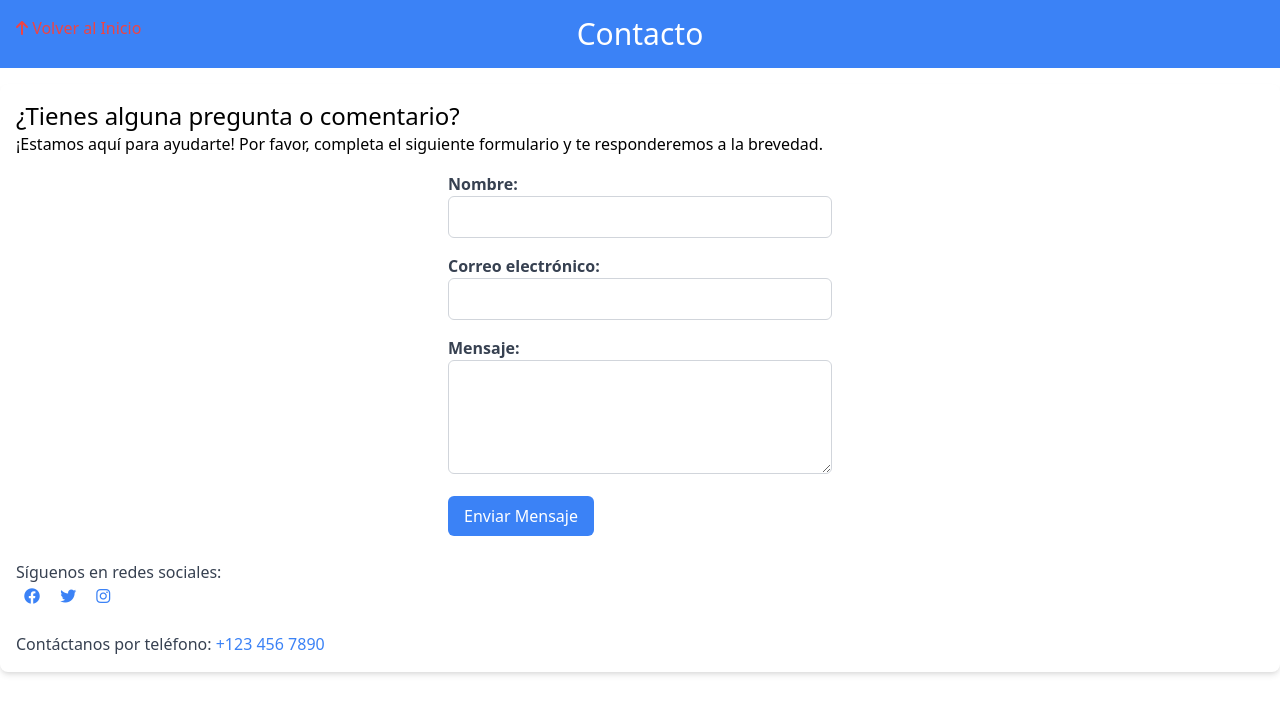
After one commit to santiangofrancozx/rentalsWebsitePy, a Django app: page /contacto/ in a window 1280 px wide. The commit adds this page. Shown: the top 714 px of the page. Run offline with Django 4.2, Linux system fonts and the light colour scheme.

Commit message:
Se agrega template de modificar usuario, contacto y reservas

```diff
--- /dev/null
+++ b/search/templates/contacto.html
@@ -0,0 +1,60 @@
+<!DOCTYPE html>
+<html lang="es">
+<head>
+    <meta charset="UTF-8">
+    <meta name="viewport" content="width=device-width, initial-scale=1.0">
+    <title>Contacto - TuEmpresa de Alquiler de Vehículos</title>
+    <link href="https://cdn.jsdelivr.net/npm/tailwindcss@2.2.19/dist/tailwind.min.css" rel="stylesheet">
+    <link rel="stylesheet" href="https://cdnjs.cloudflare.com/ajax/libs/font-awesome/6.2.0/css/all.min.css">
+</head>
+<body>
+    <a href="/" class="fixed top-0 left-0 m-4 text-red-500 hover:text-red-700">
+        <i class="fas fa-arrow-up"></i> Volver al Inicio
+    </a>
+    <header class="bg-blue-500 text-white py-4">
+        <h1 class="text-3xl text-center" id="inicio">Contacto</h1>
+    </header>
+    <div class="container mx-auto mt-4 p-4 bg-white shadow-md rounded-lg">
+        <h2 class="text-2xl">¿Tienes alguna pregunta o comentario?</h2>
+        <p class="mb-4">¡Estamos aquí para ayudarte! Por favor, completa el siguiente formulario y te responderemos a la brevedad.</p>
+
+        <form action="procesar_formulario.php" method="POST" class="max-w-sm mx-auto">
+            <div class="mb-4">
+                <label for="nombre" class="block text-gray-700 font-bold">Nombre:</label>
+                <input type="text" id="nombre" name="nombre" required
+                    class="w-full px-3 py-2 border rounded-md border-gray-300 focus:outline-none focus:border-blue-500"
+                >
+            </div>
+
+            <div class="mb-4">
+                <label for="correo" class="block text-gray-700 font-bold">Correo electrónico:</label>
+                <input type="email" id="correo" name="correo" required
+                    class="w-full px-3 py-2 border rounded-md border-gray-300 focus:outline-none focus:border-blue-500"
+                >
+            </div>
+
+            <div class="mb-4">
+                <label for="mensaje" class="block text-gray-700 font-bold">Mensaje:</label>
+                <textarea id="mensaje" name="mensaje" rows="4" required
+                    class="w-full px-3 py-2 border rounded-md border-gray-300 focus:outline-none focus:border-blue-500"
+                ></textarea>
+            </div>
+
+            <button type="submit" class="bg-blue-500 text-white px-4 py-2 rounded-md hover:bg-blue-700 focus:outline-none">
+                Enviar Mensaje
+            </button>
+        </form>
+
+        <div class="mt-6">
+            <p class="text-gray-700">Síguenos en redes sociales:</p>
+            <a href="#" class="text-blue-500 hover:text-blue-700 mx-2"><i class="fab fa-facebook"></i></a>
+            <a href="#" class="text-blue-500 hover:text-blue-700 mx-2"><i class="fab fa-twitter"></i></a>
+            <a href="#" class="text-blue-500 hover:text-blue-700 mx-2"><i class="fab fa-instagram"></i></a>
+        </div>
+
+        <div class="mt-6">
+            <p class="text-gray-700">Contáctanos por teléfono: <a href="tel:+1234567890" class="text-blue-500">+123 456 7890</a></p>
+        </div>
+    </div>
+</body>
+</html>
--- a/search/templates/index.html
+++ b/search/templates/index.html
@@ -36,8 +36,8 @@
         <nav>
             <ul class="flex space-x-4 justify-center">
                 <li><a href="#inicio">Inicio</a></li>
-                <li><a href="#reserva">Reservar</a></li>
-                <li><a href="#contacto">Contacto</a></li>
+                <li><a href="{% url "reservar" %}">Reservar</a></li>
+                <li><a href="{% url "contacto" %}">Contacto</a></li>
                 {% if user.is_authenticated %}
                 <li><a href="{% url "singout" %}">Logout</a></li>
                 {% else %}
--- a/search/urls.py
+++ b/search/urls.py
@@ -15,5 +15,7 @@ urlpatterns = [
     path("singup/", views.signup, name="singup"),
     path("singout/", views.singout, name="singout"),
     path("rentNow/", views.rentNow, name="rentNow"),
-    path("thanks/<int:vehicle_id>/<str:array1>/<str:array2>/>", views.rentFinal, name="thanksForRent")
+    path("thanks/<int:vehicle_id>/<str:array1>/<str:array2>/>", views.rentFinal, name="thanksForRent"),
+    path("contacto/", views.contacto, name= "contacto"),
+    path("reservar/", views.reservar, name = "reservar")
 ]+ static(settings.MEDIA_URL, document_root=settings.MEDIA_ROOT)
--- a/search/views.py
+++ b/search/views.py
@@ -105,6 +105,18 @@ def signup(request):
         except:
             return HttpResponse("algo salio mal")
 
+
+def reservar(request):
+    if request.method == 'GET':
+        return render(request, 'reservar.html')
+
+
+
+def contacto(request):
+    if request.method == 'GET':
+        return render(request, 'contacto.html')
+
+
 @login_required
 def singout(request):
     logout(request)
```
Also changed, not shown: search/templates/editUserInfo.html (added, +60 -0 lines), search/templates/reservar.html (added, +43 -0 lines).
